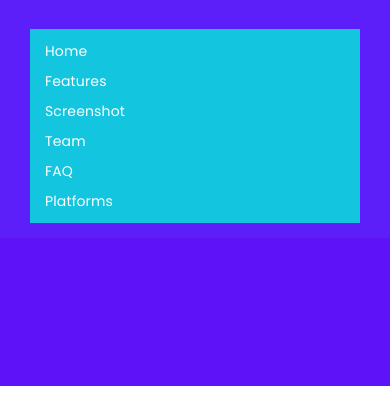
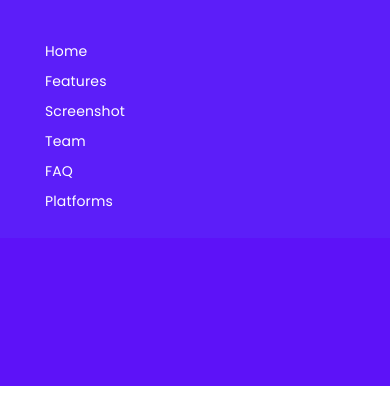
Before and after one commit to ahmedbazina/TutorChat, a plain HTML site: page index.html in a window 390 px wide. Both pictures are taken after a click on the button 348 px from the left and 34 px from the top of the page. Shown: the part 55-466 px from the top of the page. Drawn offline with Linux system fonts and the light colour scheme.

Commit message:
Updated the mobile menu

```diff
--- a/assets/css/style.css
+++ b/assets/css/style.css
@@ -1,13 +1,4 @@
 /*-----------------------------------------------------------------------------------
-
-    Template Name: Zeedapp
-    Template URI:
-    Description: Zeedapp || App Landing Html Template
-    Author: Rashadul Islam
-    Author URI: http://rashadulislam.com/
-    Version: 1.0
-
------------------------------------------------------------------------------------
 
     CSS INDEX
     ===================
@@ -247,7 +238,7 @@ textarea {
 }
 
 .slicknav_nav {
-    background: #13c5de;
+    background: transparent;
     margin: 10px;
     padding: 6px 0px;
 }
```
